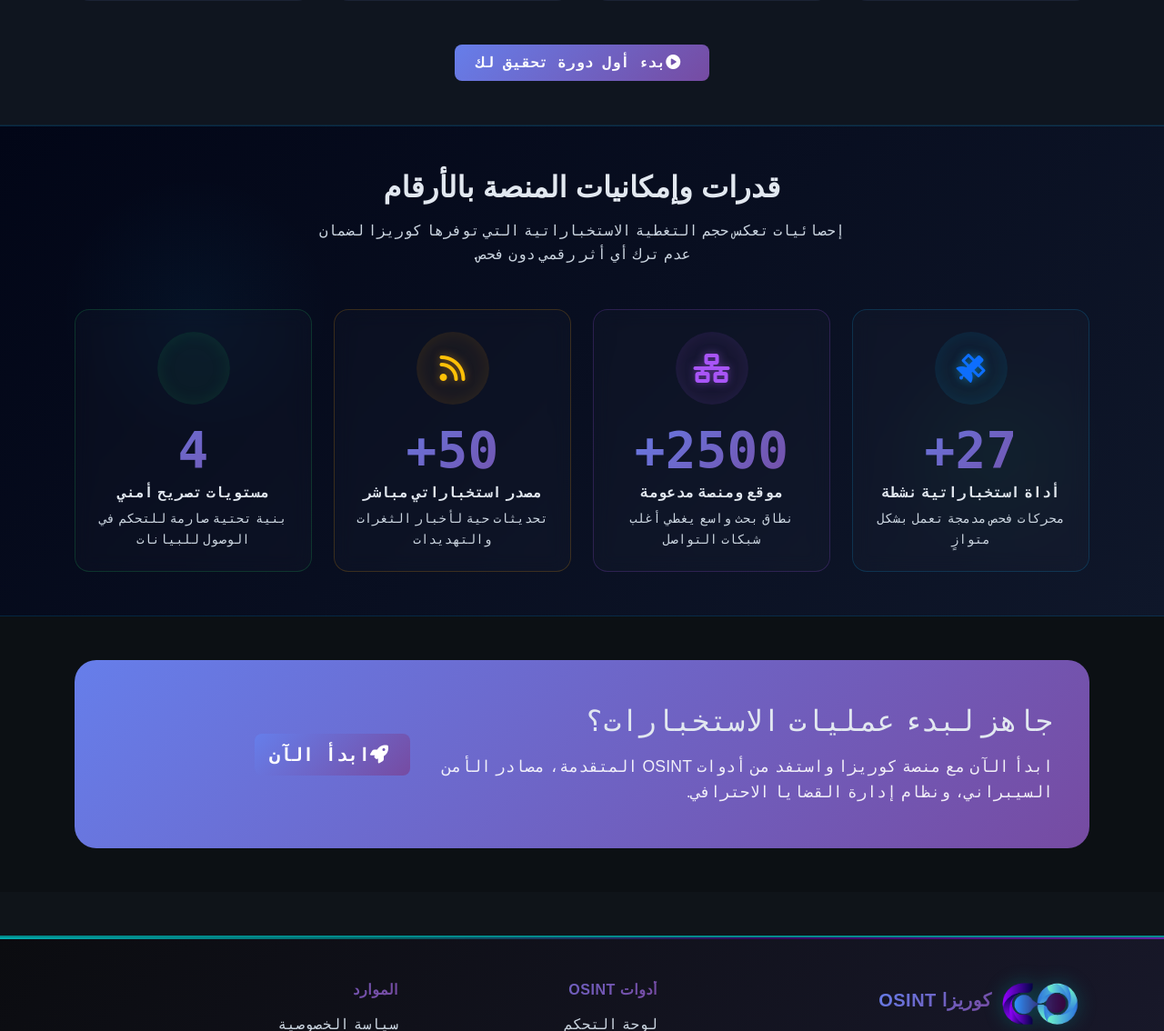
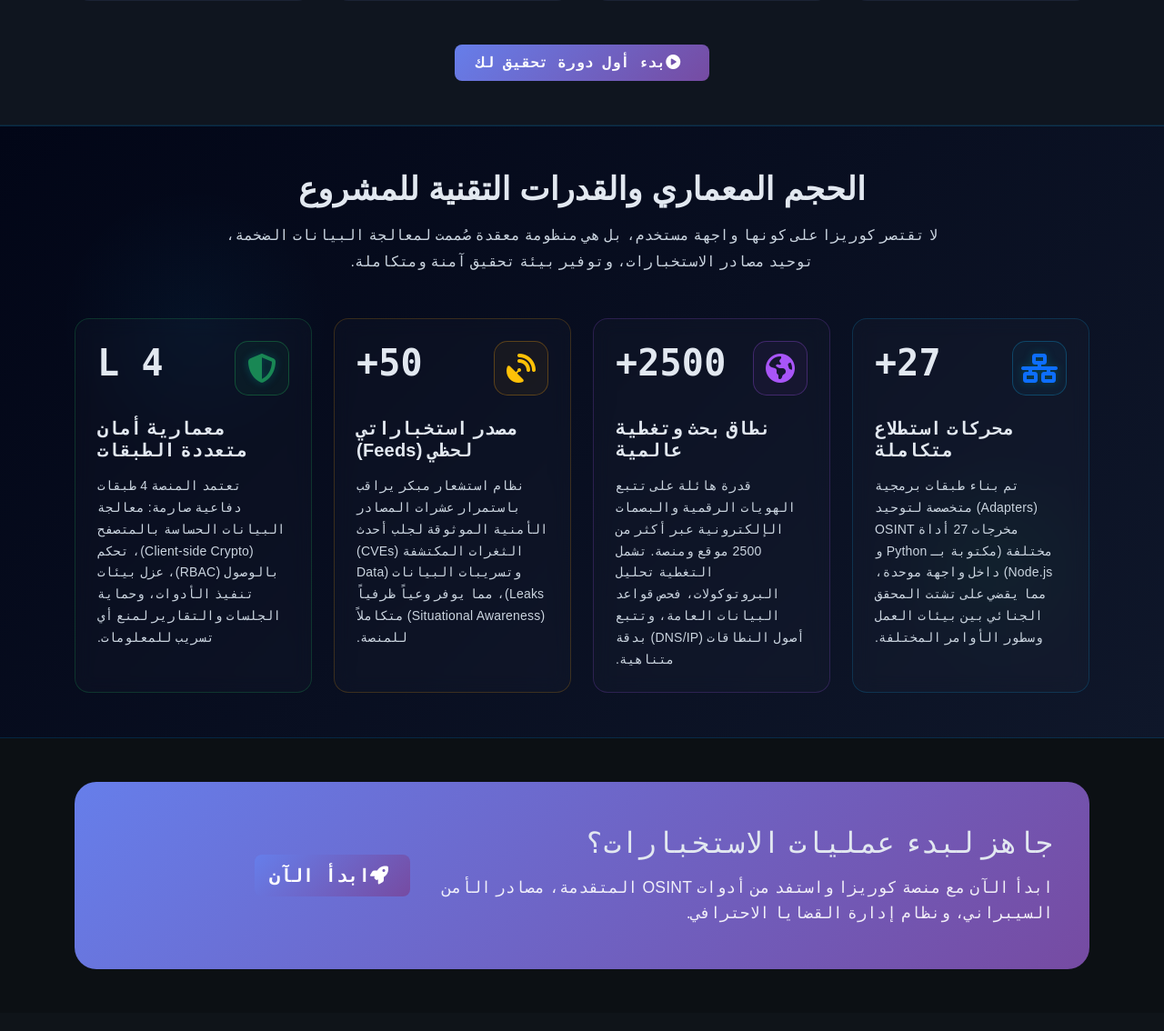
Before and after one commit to mohammedayedh/coriz, a Django app: page / in a window 1280 px wide. Shown: the part 3148-4282 px from the top of the page at 91% size. Run offline with Django 5.2, Linux system fonts and the light colour scheme; data that the repository does not hold is empty; parts of the project's set-up code (start-up, migrations or seed data) failed here and were passed over.

Commit message:
Upgrade stats section to highlight informational and architectural capabilities

```diff
--- a/templates/main/home.html
+++ b/templates/main/home.html
@@ -416,70 +416,83 @@
 
         <div class="container position-relative z-2">
             <div class="section-head text-center mb-5">
-                <h2 class="section-title fw-bold text-white mb-3" style="font-size: 2rem;">قدرات وإمكانيات المنصة بالأرقام</h2>
-                <p class="text-secondary mx-auto" style="max-width: 600px;">
-                    إحصائيات تعكس حجم التغطية الاستخباراتية التي توفرها كوريزا لضمان عدم ترك أي أثر رقمي دون فحص.
+                <h2 class="section-title fw-bold text-white mb-3" style="font-size: 2.2rem;">الحجم المعماري والقدرات التقنية للمشروع</h2>
+                <p class="text-secondary mx-auto" style="max-width: 800px; line-height: 1.8;">
+                    لا تقتصر كوريزا على كونها واجهة مستخدم، بل هي منظومة معقدة صُممت لمعالجة البيانات الضخمة، توحيد مصادر الاستخبارات، وتوفير بيئة تحقيق آمنة ومتكاملة.
                 </p>
             </div>
 
             <div class="row g-4 justify-content-center">
-                <!-- Stat 1 -->
-                <div class="col-lg-3 col-md-6">
-                    <div class="stat-card-advanced h-100 text-center p-4 rounded-4" style="background: rgba(255,255,255,0.02); border: 1px solid rgba(14, 165, 233, 0.2); backdrop-filter: blur(10px); transition: transform 0.3s ease, box-shadow 0.3s ease;">
-                        <div class="stat-icon-wrapper mb-3 mx-auto" style="width: 80px; height: 80px; display: flex; align-items: center; justify-content: center; background: rgba(14, 165, 233, 0.05); border-radius: 50%; box-shadow: inset 0 0 20px rgba(14, 165, 233, 0.1);">
-                            <i class="fas fa-satellite fa-2x text-primary" style="text-shadow: 0 0 10px rgba(14,165,233,0.5);"></i>
+                <!-- Stat 1: Integration -->
+                <div class="col-lg-6 col-xl-3">
+                    <div class="stat-card-advanced h-100 p-4 rounded-4 text-start" style="background: rgba(255,255,255,0.02); border: 1px solid rgba(14, 165, 233, 0.2); backdrop-filter: blur(10px); transition: transform 0.3s ease, box-shadow 0.3s ease;">
+                        <div class="d-flex justify-content-between align-items-start mb-4">
+                            <div class="stat-icon-wrapper" style="width: 60px; height: 60px; display: flex; align-items: center; justify-content: center; background: rgba(14, 165, 233, 0.05); border-radius: 15px; border: 1px solid rgba(14, 165, 233, 0.3);">
+                                <i class="fas fa-network-wired fa-2x text-primary"></i>
+                            </div>
+                            <h2 class="fw-bold text-white mb-0" style="font-family: monospace; font-size: 2.5rem;">27+</h2>
                         </div>
-                        <h2 class="display-4 fw-bold text-white mb-1" style="font-family: monospace;">27+</h2>
-                        <h6 class="text-primary fw-bold mb-2">أداة استخباراتية نشطة</h6>
-                        <p class="text-secondary small mb-0">محركات فحص مدمجة تعمل بشكل متوازٍ</p>
+                        <h5 class="text-primary fw-bold mb-3">محركات استطلاع متكاملة</h5>
+                        <p class="text-secondary small mb-0" style="line-height: 1.7;">
+                            تم بناء طبقات برمجية (Adapters) متخصصة لتوحيد مخرجات 27 أداة OSINT مختلفة (مكتوبة بـ Python و Node.js) داخل واجهة موحدة، مما يقضي على تشتت المحقق الجنائي بين بيئات العمل وسطور الأوامر المختلفة.
+                        </p>
                     </div>
                 </div>
 
-                <!-- Stat 2 -->
-                <div class="col-lg-3 col-md-6">
-                    <div class="stat-card-advanced h-100 text-center p-4 rounded-4" style="background: rgba(255,255,255,0.02); border: 1px solid rgba(168, 85, 247, 0.2); backdrop-filter: blur(10px); transition: transform 0.3s ease, box-shadow 0.3s ease;">
-                        <div class="stat-icon-wrapper mb-3 mx-auto" style="width: 80px; height: 80px; display: flex; align-items: center; justify-content: center; background: rgba(168, 85, 247, 0.05); border-radius: 50%; box-shadow: inset 0 0 20px rgba(168, 85, 247, 0.1);">
-                            <i class="fas fa-network-wired fa-2x text-purple" style="color: #a855f7; text-shadow: 0 0 10px rgba(168,85,247,0.5);"></i>
+                <!-- Stat 2: Target Coverage -->
+                <div class="col-lg-6 col-xl-3">
+                    <div class="stat-card-advanced h-100 p-4 rounded-4 text-start" style="background: rgba(255,255,255,0.02); border: 1px solid rgba(168, 85, 247, 0.2); backdrop-filter: blur(10px); transition: transform 0.3s ease, box-shadow 0.3s ease;">
+                        <div class="d-flex justify-content-between align-items-start mb-4">
+                            <div class="stat-icon-wrapper" style="width: 60px; height: 60px; display: flex; align-items: center; justify-content: center; background: rgba(168, 85, 247, 0.05); border-radius: 15px; border: 1px solid rgba(168, 85, 247, 0.3);">
+                                <i class="fas fa-globe-americas fa-2x text-purple" style="color: #a855f7;"></i>
+                            </div>
+                            <h2 class="fw-bold text-white mb-0" style="font-family: monospace; font-size: 2.5rem;">2500+</h2>
                         </div>
-                        <h2 class="display-4 fw-bold text-white mb-1" style="font-family: monospace;">2500+</h2>
-                        <h6 class="fw-bold mb-2" style="color: #a855f7;">موقع ومنصة مدعومة</h6>
-                        <p class="text-secondary small mb-0">نطاق بحث واسع يغطي أغلب شبكات التواصل</p>
+                        <h5 class="fw-bold mb-3" style="color: #a855f7;">نطاق بحث وتغطية عالمية</h5>
+                        <p class="text-secondary small mb-0" style="line-height: 1.7;">
+                            قدرة هائلة على تتبع الهويات الرقمية والبصمات الإلكترونية عبر أكثر من 2500 موقع ومنصة. تشمل التغطية تحليل البروتوكولات، فحص قواعد البيانات العامة، وتتبع أصول النطاقات (DNS/IP) بدقة متناهية.
+                        </p>
                     </div>
                 </div>
 
-                <!-- Stat 3 -->
-                <div class="col-lg-3 col-md-6">
-                    <div class="stat-card-advanced h-100 text-center p-4 rounded-4" style="background: rgba(255,255,255,0.02); border: 1px solid rgba(245, 158, 11, 0.2); backdrop-filter: blur(10px); transition: transform 0.3s ease, box-shadow 0.3s ease;">
-                        <div class="stat-icon-wrapper mb-3 mx-auto" style="width: 80px; height: 80px; display: flex; align-items: center; justify-content: center; background: rgba(245, 158, 11, 0.05); border-radius: 50%; box-shadow: inset 0 0 20px rgba(245, 158, 11, 0.1);">
-                            <i class="fas fa-rss fa-2x text-warning" style="text-shadow: 0 0 10px rgba(245,158,11,0.5);"></i>
+                <!-- Stat 3: Threat Feeds -->
+                <div class="col-lg-6 col-xl-3">
+                    <div class="stat-card-advanced h-100 p-4 rounded-4 text-start" style="background: rgba(255,255,255,0.02); border: 1px solid rgba(245, 158, 11, 0.2); backdrop-filter: blur(10px); transition: transform 0.3s ease, box-shadow 0.3s ease;">
+                        <div class="d-flex justify-content-between align-items-start mb-4">
+                            <div class="stat-icon-wrapper" style="width: 60px; height: 60px; display: flex; align-items: center; justify-content: center; background: rgba(245, 158, 11, 0.05); border-radius: 15px; border: 1px solid rgba(245, 158, 11, 0.3);">
+                                <i class="fas fa-satellite-dish fa-2x text-warning"></i>
+                            </div>
+                            <h2 class="fw-bold text-white mb-0" style="font-family: monospace; font-size: 2.5rem;">50+</h2>
                         </div>
-                        <h2 class="display-4 fw-bold text-white mb-1" style="font-family: monospace;">50+</h2>
-                        <h6 class="text-warning fw-bold mb-2">مصدر استخباراتي مباشر</h6>
-                        <p class="text-secondary small mb-0">تحديثات حية لأخبار الثغرات والتهديدات</p>
+                        <h5 class="text-warning fw-bold mb-3">مصدر استخباراتي لحظي (Feeds)</h5>
+                        <p class="text-secondary small mb-0" style="line-height: 1.7;">
+                            نظام استشعار مبكر يراقب باستمرار عشرات المصادر الأمنية الموثوقة لجلب أحدث الثغرات المكتشفة (CVEs) وتسريبات البيانات (Data Leaks)، مما يوفر وعياً ظرفياً (Situational Awareness) متكاملاً للمنصة.
+                        </p>
                     </div>
                 </div>
 
-                <!-- Stat 4 -->
-                <div class="col-lg-3 col-md-6">
-                    <div class="stat-card-advanced h-100 text-center p-4 rounded-4" style="background: rgba(255,255,255,0.02); border: 1px solid rgba(34, 197, 94, 0.2); backdrop-filter: blur(10px); transition: transform 0.3s ease, box-shadow 0.3s ease;">
-                        <div class="stat-icon-wrapper mb-3 mx-auto" style="width: 80px; height: 80px; display: flex; align-items: center; justify-content: center; background: rgba(34, 197, 94, 0.05); border-radius: 50%; box-shadow: inset 0 0 20px rgba(34, 197, 94, 0.1);">
-                            <i class="fas fa-shield-check fa-2x text-success" style="text-shadow: 0 0 10px rgba(34,197,94,0.5);"></i>
+                <!-- Stat 4: Security Architecture -->
+                <div class="col-lg-6 col-xl-3">
+                    <div class="stat-card-advanced h-100 p-4 rounded-4 text-start" style="background: rgba(255,255,255,0.02); border: 1px solid rgba(34, 197, 94, 0.2); backdrop-filter: blur(10px); transition: transform 0.3s ease, box-shadow 0.3s ease;">
+                        <div class="d-flex justify-content-between align-items-start mb-4">
+                            <div class="stat-icon-wrapper" style="width: 60px; height: 60px; display: flex; align-items: center; justify-content: center; background: rgba(34, 197, 94, 0.05); border-radius: 15px; border: 1px solid rgba(34, 197, 94, 0.3);">
+                                <i class="fas fa-shield-alt fa-2x text-success"></i>
+                            </div>
+                            <h2 class="fw-bold text-white mb-0" style="font-family: monospace; font-size: 2.5rem;">4 L</h2>
                         </div>
-                        <h2 class="display-4 fw-bold text-white mb-1" style="font-family: monospace;">4</h2>
-                        <h6 class="text-success fw-bold mb-2">مستويات تصريح أمني</h6>
-                        <p class="text-secondary small mb-0">بنية تحتية صارمة للتحكم في الوصول للبيانات</p>
+                        <h5 class="text-success fw-bold mb-3">معمارية أمان متعددة الطبقات</h5>
+                        <p class="text-secondary small mb-0" style="line-height: 1.7;">
+                            تعتمد المنصة 4 طبقات دفاعية صارمة: معالجة البيانات الحساسة بالمتصفح (Client-side Crypto)، تحكم بالوصول (RBAC)، عزل بيئات تنفيذ الأدوات، وحماية الجلسات والتقارير لمنع أي تسريب للمعلومات.
+                        </p>
                     </div>
                 </div>
             </div>
 
             <style>
                 .stat-card-advanced:hover {
-                    transform: translateY(-10px);
+                    transform: translateY(-5px);
                     background: rgba(255,255,255,0.05) !important;
-                }
-                .stat-card-advanced:hover .stat-icon-wrapper i {
-                    transform: scale(1.1);
-                    transition: transform 0.3s ease;
+                    box-shadow: 0 10px 30px rgba(0,0,0,0.5);
                 }
             </style>
         </div>
```
